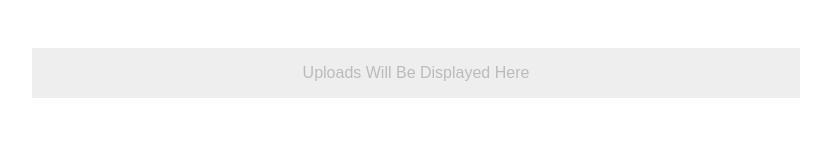
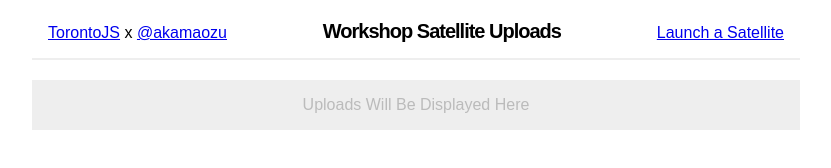
Before and after one commit to Akamaozu/workshop-basestation, a website: page webapp/index.html in a window 1280 px wide. Shown: the whole page, without its empty margins (224-1055 px from the left). Drawn offline with Linux system fonts and the light colour scheme; no server answers.

Commit message:
added header to viewport

```diff
--- a/webapp/css/base.css
+++ b/webapp/css/base.css
@@ -5,15 +5,47 @@ html, body {
   font-family: sans-serif;
 }
 
+div {
+  position: relative;
+  box-sizing: border-box;
+}
+
 #uploaded {
 
   width: 60%;
-  margin: 3em auto 0 auto;
+  margin: 5em auto 0 auto;
+}
+
+  #uploaded > .header {
+
+    position: absolute;
+    width: 100%;
+    top: -4.5em;
+    padding: 1em;
+    text-align: center;
+    border-bottom: 2px solid #eee;
+  }
+
+    #uploaded > .header > .title {
+
+      font-weight: 900;
+      font-size: 1.25em;
+      line-height: .75em;
+      letter-spacing: -1px;
+    }
+
+    #uploaded > .header > .attribution {
+
+      float: left;
+    }
+
+    #uploaded > .header > .launch-btn {
+
+      float: right;
     }
 
   #uploaded > .upload {
 
-  position: relative;
     margin-bottom: 1.5em;
   }
 
@@ -22,3 +54,11 @@ html, body {
       max-height: 50vh;
       max-width: 90%;
     }
+
+  #uploaded > .footer {
+
+    background-color: #eee;
+    color: #bbb;
+    padding: 1em;
+    text-align: center;
+  }
--- a/webapp/index.html
+++ b/webapp/index.html
@@ -8,7 +8,14 @@
 </head>
 <body>
   <div id="uploaded">
-    <div style="background-color:#eee; color:#bbb; padding:1em; text-align:center;">Uploads Will Be Displayed Here</div>
+    <div class="header">
+      <div class="attribution">
+        <a href="//torontojs.com" target="_blank">TorontoJS</a> x <a href="//twitter.com/akamaozu" target="_blank">@akamaozu</a>
+      </div>
+      <span class="title">Workshop Satellite Uploads</span>
+      <a class="launch-btn" href="//github.com/akamaozu/workshop-satellite" target="_blank">Launch a Satellite</a>
+    </div>
+    <div class="footer">Uploads Will Be Displayed Here</div>
   </div>
   <script src="/js/google-analytics.js"></script>
   <script src="/js/socketio.min.js"></script>
```
Also changed, not shown: webapp/js/behavior.js (+1 -1 lines). Lines whose indentation alone changed are shown as unchanged.
